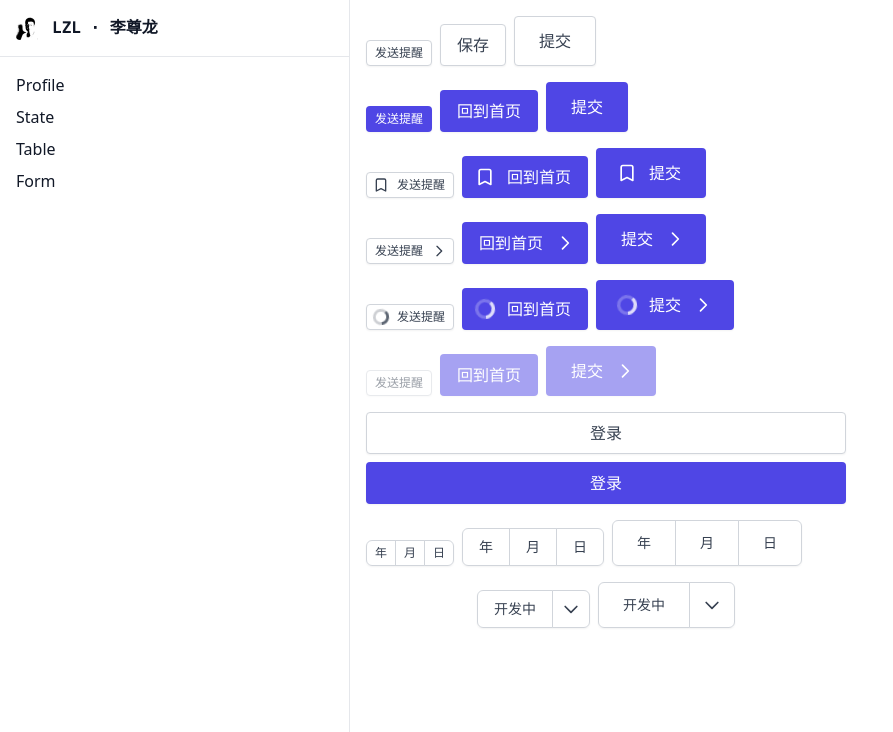
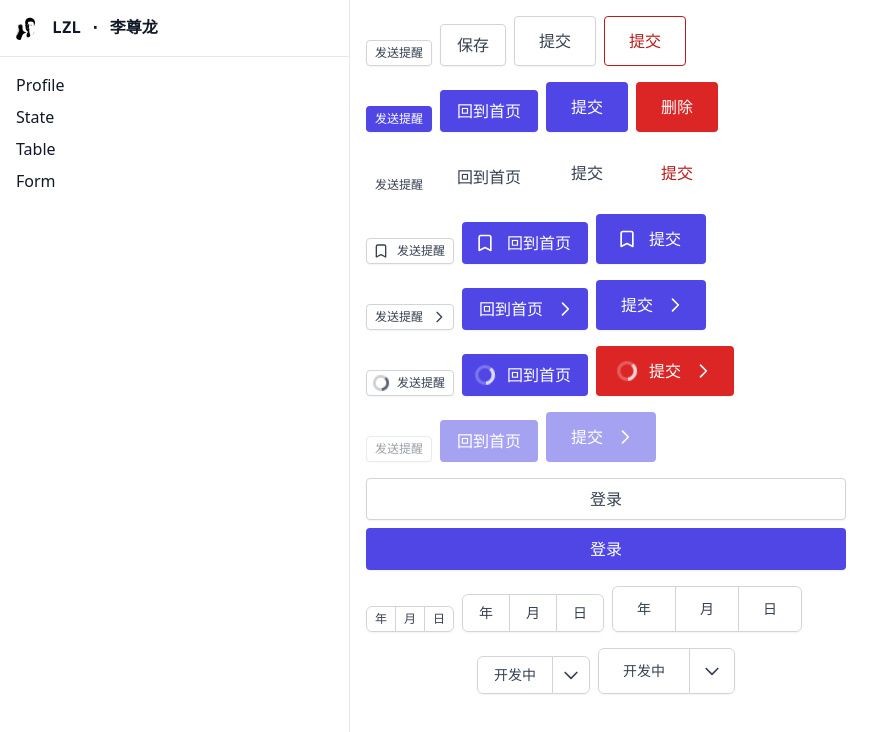
Before and after one commit to lzl/lzl.dev, a Next.js app: page /components in a window 1280 px wide. Shown: the top 732 px of the page, without its empty margins (0-893 px from the left). Built offline with nearby package versions, Linux system fonts and the light colour scheme; what @tailwindcss/typography would draw is missing.

Commit message:
button: red color

```diff
--- a/src/components/Button.js
+++ b/src/components/Button.js
@@ -5,6 +5,7 @@ export function Button({
   children,
   variant = 'outline',
   size = 'md',
+  color = 'default',
   isFullWidth = false,
   leftIcon,
   rightIcon,
@@ -15,12 +16,28 @@ export function Button({
   return (
     <button
       className={clsx(
-        'inline-flex items-center font-medium shadow-sm rounded focus:outline-none',
+        'inline-flex items-center font-medium rounded focus:outline-none',
         {
-          'text-gray-700 border border-gray-300 bg-white hover:bg-gray-50 focus:ring focus:ring-gray-200':
-            variant === 'outline',
-          'text-white border border-transparent bg-indigo-600 hover:bg-indigo-700 focus:ring-2 focus:ring-offset-2 focus:ring-indigo-500':
+          'border bg-white shadow-sm focus:ring': variant === 'outline',
+          'text-white border border-transparent shadow-sm focus:ring-2 focus:ring-offset-2':
             variant === 'solid',
+          'border border-transparent bg-white focus:ring': variant === 'simple',
+        },
+        variant === 'outline' && {
+          'text-gray-700 border-gray-300 hover:bg-gray-50 focus:ring-gray-200':
+            color === 'default',
+          'text-red-700 border-red-700 hover:bg-red-50 focus:border-red-300 focus:ring-red-200':
+            color === 'red',
+        },
+        variant === 'solid' && {
+          'bg-indigo-600 hover:bg-indigo-700 focus:ring-indigo-500':
+            color === 'default',
+          'bg-red-600 hover:bg-red-700 focus:ring-red-500': color === 'red',
+        },
+        variant === 'simple' && {
+          'text-gray-700 hover:bg-gray-50 focus:ring-gray-200':
+            color === 'default',
+          'text-red-700 hover:bg-red-50 focus:ring-red-200': color === 'red',
         },
         {
           'px-2 py-1 text-xs': size === 'sm',
--- a/src/pages/components.js
+++ b/src/pages/components.js
@@ -21,6 +21,9 @@ function Right() {
         </Button>
         <Button>保存</Button>
         <Button size="lg">提交</Button>
+        <Button size="lg" color="red">
+          提交
+        </Button>
       </div>
       <div className="flex items-end space-x-2">
         <Button variant="solid" size="sm">
@@ -28,6 +31,21 @@ function Right() {
         </Button>
         <Button variant="solid">回到首页</Button>
         <Button variant="solid" size="lg">
+          提交
+        </Button>
+        <Button variant="solid" size="lg" color="red">
+          删除
+        </Button>
+      </div>
+      <div className="flex items-end space-x-2">
+        <Button variant="simple" size="sm">
+          发送提醒
+        </Button>
+        <Button variant="simple">回到首页</Button>
+        <Button variant="simple" size="lg">
+          提交
+        </Button>
+        <Button variant="simple" size="lg" color="red">
           提交
         </Button>
       </div>
@@ -54,7 +72,13 @@ function Right() {
         <Button variant="solid" rightIcon={<ChevronRightIcon />}>
           回到首页
         </Button>
-        <Button variant="solid" size="lg" rightIcon={<ChevronRightIcon />}>
+        <Button
+          variant="solid"
+          size="lg"
+          rightIcon={<ChevronRightIcon />}
+          isLoading={isLoading}
+          onClick={handleClick}
+        >
           提交
         </Button>
       </div>
@@ -70,6 +94,7 @@ function Right() {
           size="lg"
           isLoading
           rightIcon={<ChevronRightIcon />}
+          color="red"
         >
           提交
         </Button>
```
